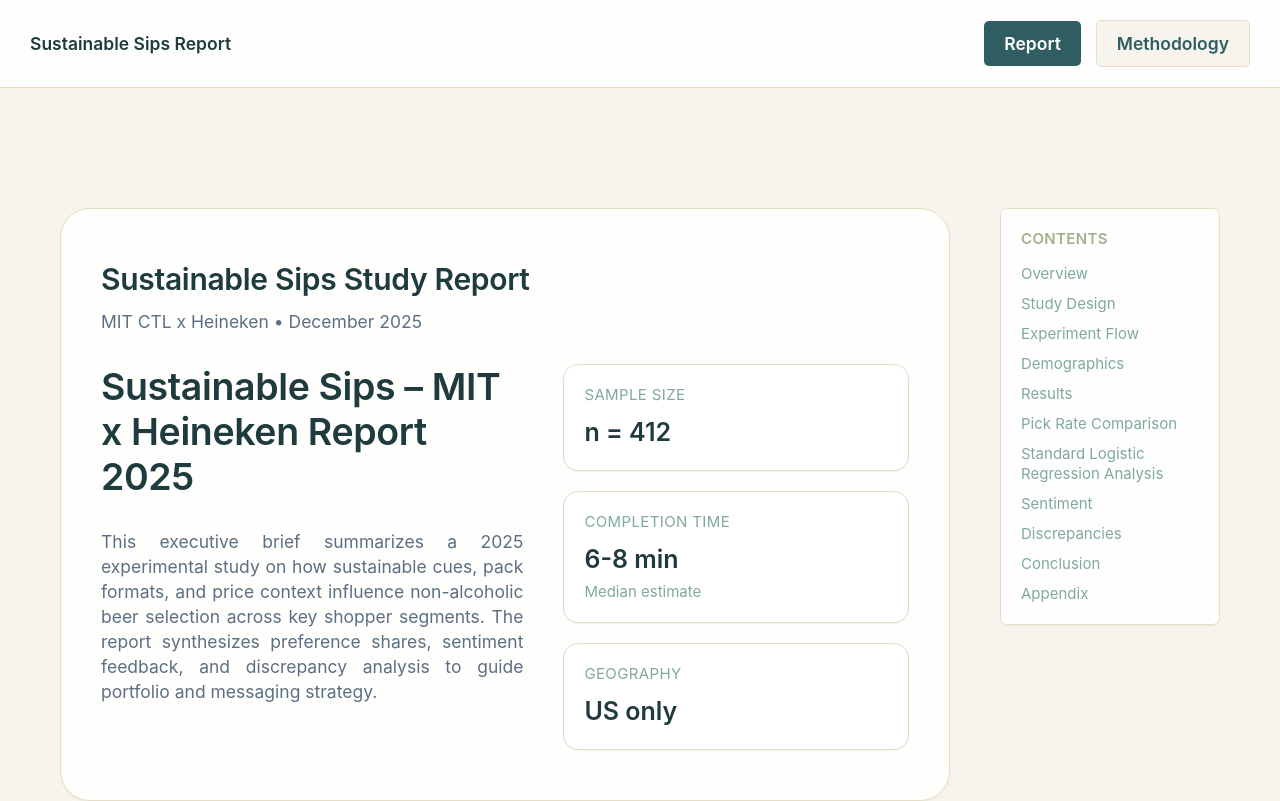
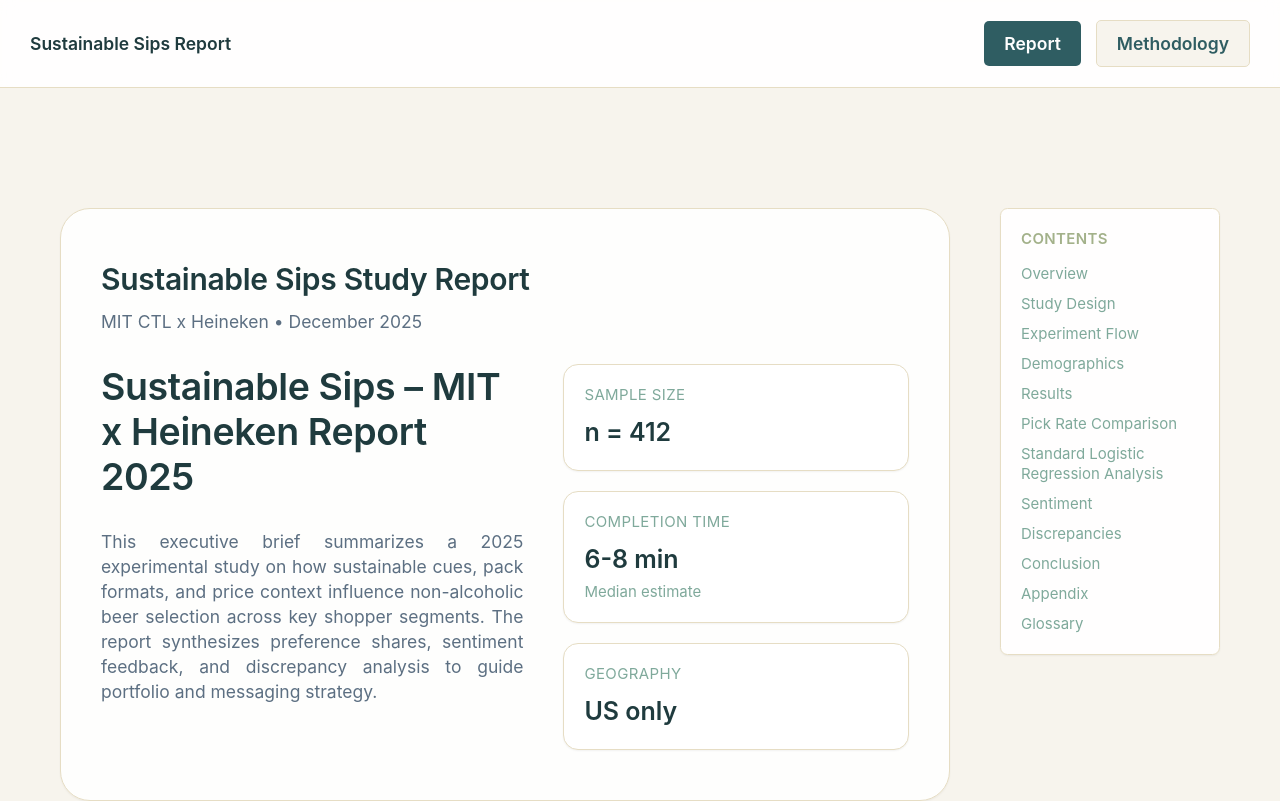
Before and after one commit to jose-laveaga/Heineken-study, a React (Vite) app: page / in a window 1280 px wide. Shown: the top 801 px of the page. Built offline with nearby package versions, Linux system fonts and the light colour scheme.

Commit message:
Move glossary into report and TOC

```diff
--- a/src/App.tsx
+++ b/src/App.tsx
@@ -2,7 +2,6 @@
 import AppShell from './components/layout/AppShell';
 import Header from './components/layout/Header';
 import Toc from './components/layout/Toc';
-import GlossarySection from './components/content/GlossarySection';
 import ReportPage, { reportSections } from './pages/ReportPage';
 import MethodologyPage, { methodologySections } from './pages/MethodologyPage';
 
@@ -31,7 +30,6 @@
           </div>
           <Toc sections={sections} />
         </div>
-        <GlossarySection />
       </AppShell>
     </div>
   );
--- a/src/pages/ReportPage.tsx
+++ b/src/pages/ReportPage.tsx
@@ -6,6 +6,7 @@
 import Tabs from '../components/ui/Tabs';
 import MethodTimeline from '../components/content/MethodTimeline';
 import ExperimentStepper from '../components/content/ExperimentStepper';
+import GlossarySection from '../components/content/GlossarySection';
 import ResultsExplorer from '../components/explorers/ResultsExplorer';
 import DemographicsSection from '../components/explorers/DemographicsSection';
 import StandardLogisticRegressionSection from '../components/explorers/StandardLogisticRegressionSection';
@@ -26,14 +27,15 @@
   { id: 'overview', label: 'Overview' },
   { id: 'study-design', label: 'Study Design' },
   { id: 'experiment-flow', label: 'Experiment Flow' },
-    { id: 'demographics', label: 'Demographics' },
+  { id: 'demographics', label: 'Demographics' },
   { id: 'results', label: 'Results' },
   { id: 'pick-rate-comparison', label: 'Pick Rate Comparison' },
   { id: 'standard-logistic-regression', label: 'Standard Logistic Regression Analysis' },
   { id: 'sentiment', label: 'Sentiment' },
   { id: 'discrepancies', label: 'Discrepancies' },
   { id: 'conclusion', label: 'Conclusion' },
-  { id: 'appendix', label: 'Appendix' }
+  { id: 'appendix', label: 'Appendix' },
+  { id: 'glossary', label: 'Glossary' }
 ];
 
 const ReportPage = () => {
@@ -129,7 +131,7 @@
 
       </Section>
 
-    <Section id="demographics" title="Demographics" subtitle="Participant distribution across key audience characteristics">
+      <Section id="demographics" title="Demographics" subtitle="Participant distribution across key audience characteristics">
         <DemographicsSection />
     </Section>
 
@@ -264,6 +266,7 @@
       <DiscrepanciesSection />
       <ConclusionSection />
       <AppendixSection />
+      <GlossarySection />
     </>
   );
 };
```
